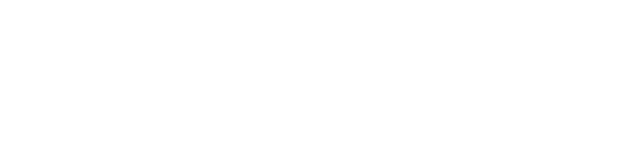
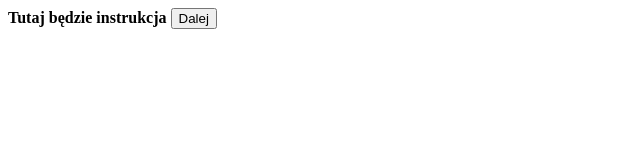
Before and after one commit to vmm1/nwstecz, a plain HTML site: page index.html in a window 1280 px wide. Shown: the whole page, without its empty margins (0-640 px from the left). Drawn offline with Linux system fonts and the light colour scheme.

Commit message:
Update index.html

```diff
--- a/index.html
+++ b/index.html
@@ -7,5 +7,7 @@
         <title>Test pamięci roboczej</title>
     </head>
     <body>
+        <b>Tutaj będzie instrukcja</b>
+        <button type="button">Dalej</button>
     </body>
 </html>
```
